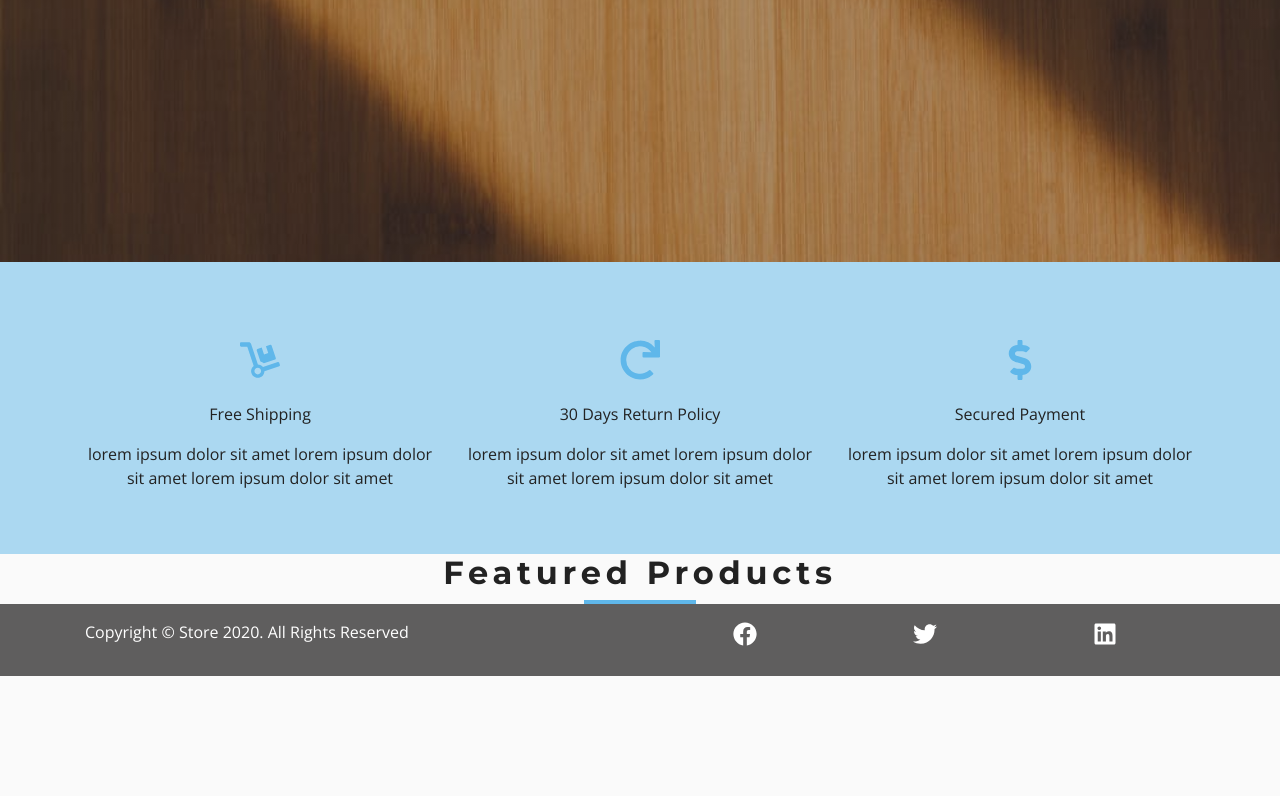
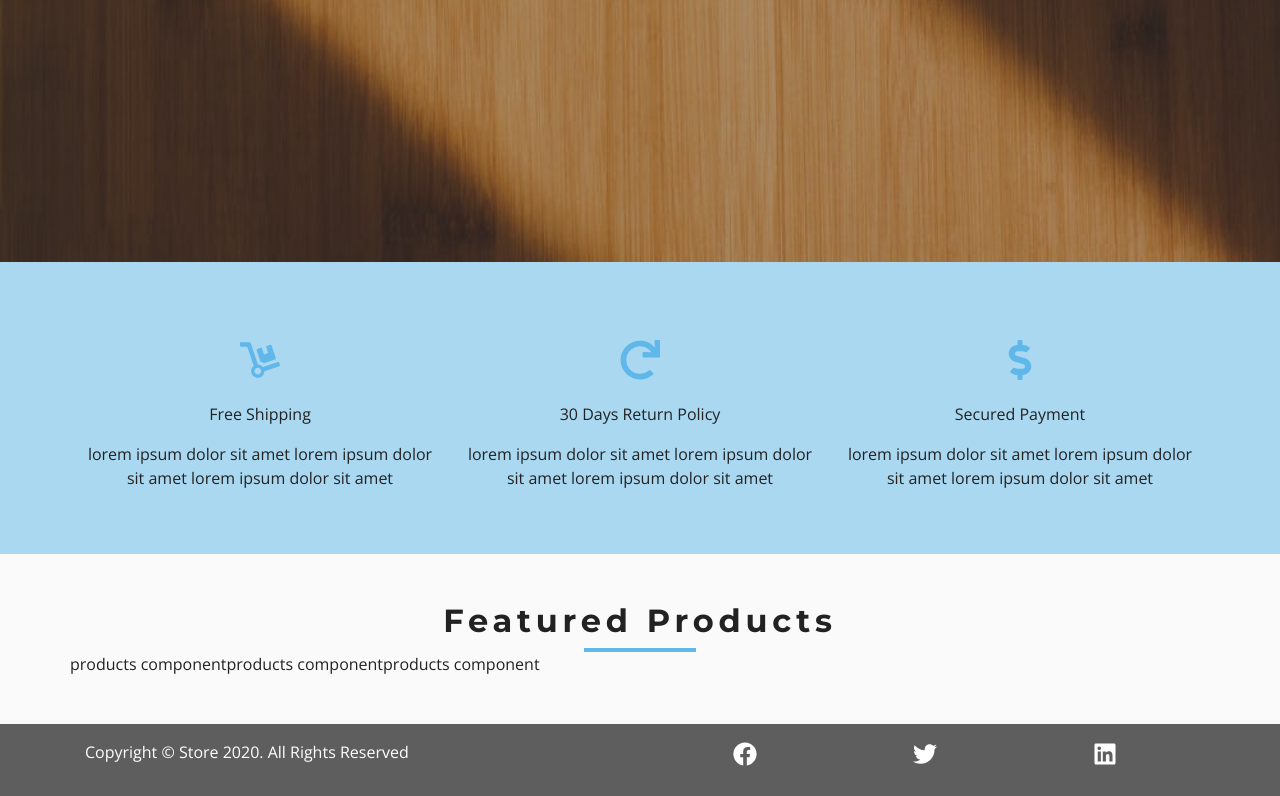
Before and after one commit to SamStha07/react-store, a React (Create React App) app: page / in a window 1280 px wide. Shown: the part 599-1395 px from the top of the page. Before the commit the page ends 1275 px from the top, so only its background shows below. Built offline with nearby package versions, Linux system fonts and the light colour scheme.

Commit message:
Added featured product section

```diff
--- a/src/components/HomePage/Featured.js
+++ b/src/components/HomePage/Featured.js
@@ -1,16 +1,30 @@
 import React, { Component } from "react";
+import { Link } from "react-router-dom";
 import Title from "../Title";
+import Product from "../Product";
+import { ProductConsumer } from "../../context/context";
 
 export default class Featured extends Component {
   render() {
     return (
-      <div>
-        <Title
-        //   style={{ marginTop: "5rem" }}
-          title="featured products"
-          center="true"
-        />
-      </div>
+      <section className="py-5">
+        <div className="container">
+          {/* title */}
+          <Title title="featured products" center="true" />
+          <div className="row">
+            <ProductConsumer>
+              {(value) => {
+                const { featuredProducts } = value;
+                return (
+                    featuredProducts.map(product =>(
+                        <Product key={product.id} product={product}></Product>
+                    ))
+                )
+              }}
+            </ProductConsumer>
+          </div>
+        </div>
+      </section>
     );
   }
 }
--- /dev/null
+++ b/src/components/Product.js
@@ -0,0 +1,5 @@
+import React from "react";
+
+export default function Product() {
+  return <div>products component</div>;
+}
```
